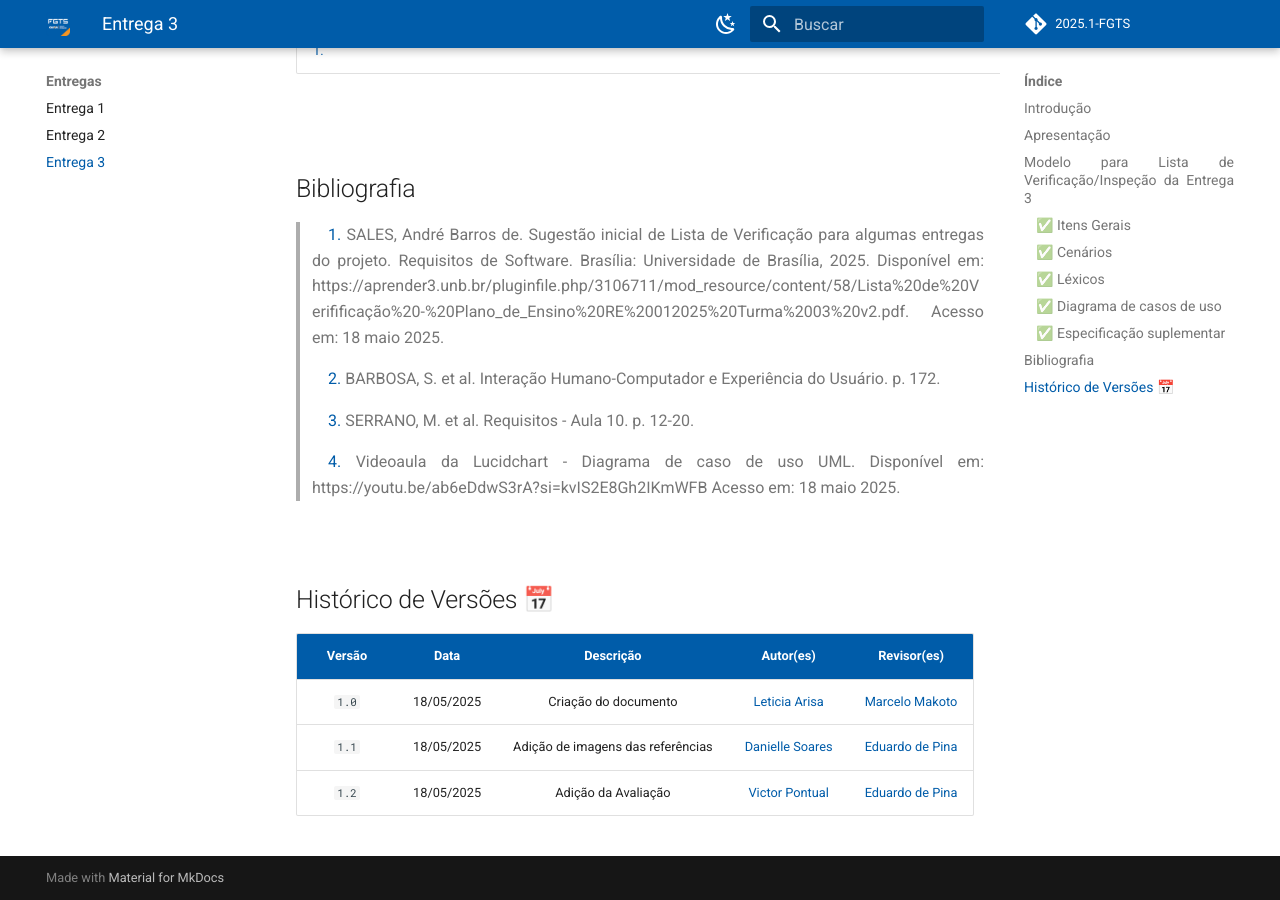
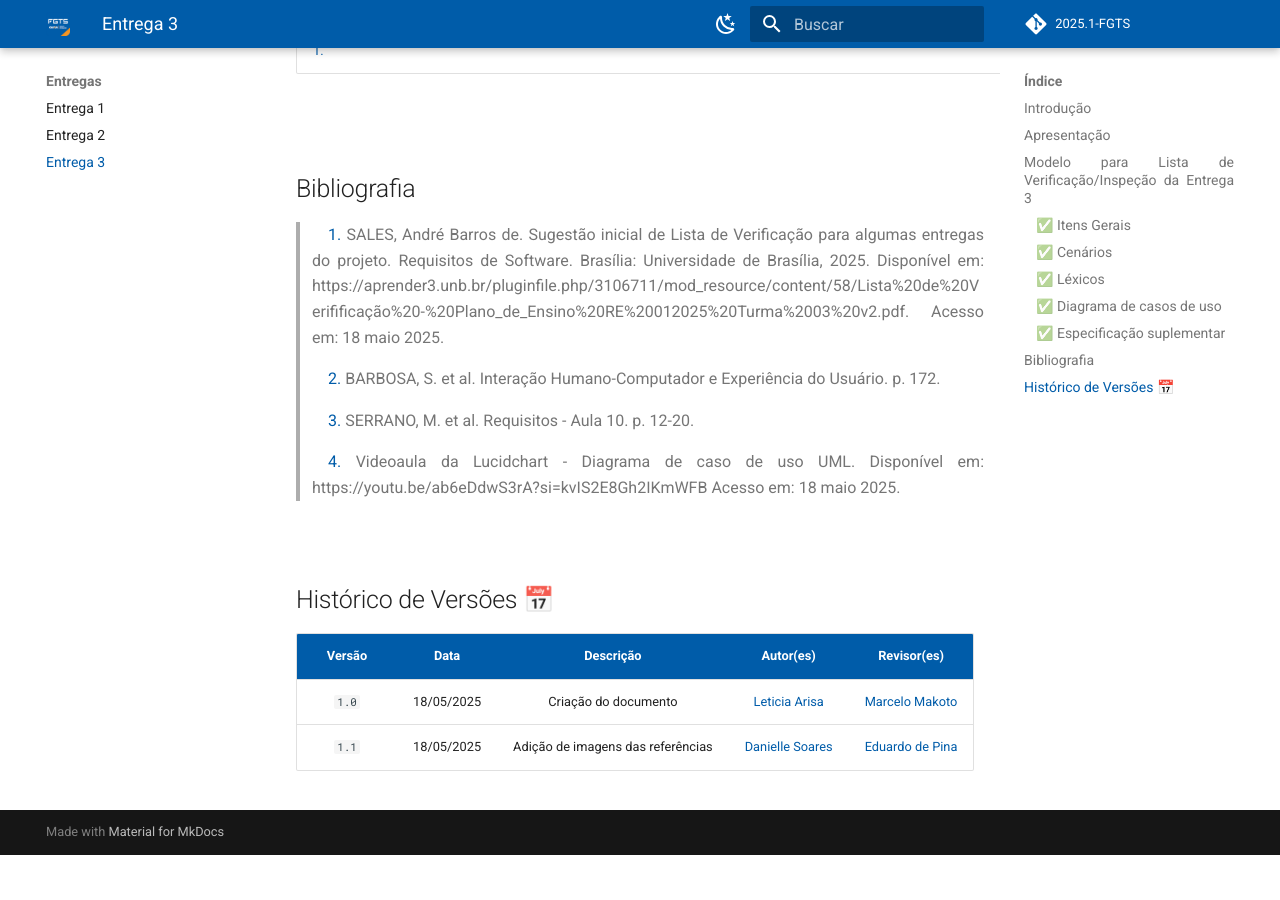
Before and after one commit to eduardodpms/REQ-FGTS, an MkDocs documentation site: the page built from docs/Entregas/Entrega-3.md, in a window 1280 px wide and 900 px high, scrolled down 5945 px. Built offline with MkDocs 1.6.1 and Material for MkDocs 9.7.7, drawn with Linux system fonts in a browser that asks for light colours; comment, search, counter and statistics services are not loaded; after the commit the page ends 6800 px from its top, so only the background shows below that.

Commit message:
Update Entrega-3.md

```diff
--- a/docs/Entregas/Entrega-3.md
+++ b/docs/Entregas/Entrega-3.md
@@ -105,4 +105,3 @@ A Entrega 3 tem como objetivo modelar os requisitos elicitados anteriormente. Pa
 | :-: | :-: | :-: | :-: | :-: |
 | `1.0`  | 18/05/2025 | Criação do documento | [Leticia Arisa](https://github.com/Leticia-Arisa-K-Higa) | [Marcelo Makoto](https://github.com/MM4k) |
 | `1.1`  | 18/05/2025 | Adição de imagens das referências | [Danielle Soares](https://github.com/danielle-soaress) | [Eduardo de Pina](https://github.com/eduardodpms) |
-| `1.2`  | 18/05/2025 | Adição da Avaliação | [Victor Pontual](https://github.com/VictorPontual) | [Eduardo de Pina](https://github.com/eduardodpms) |
```
